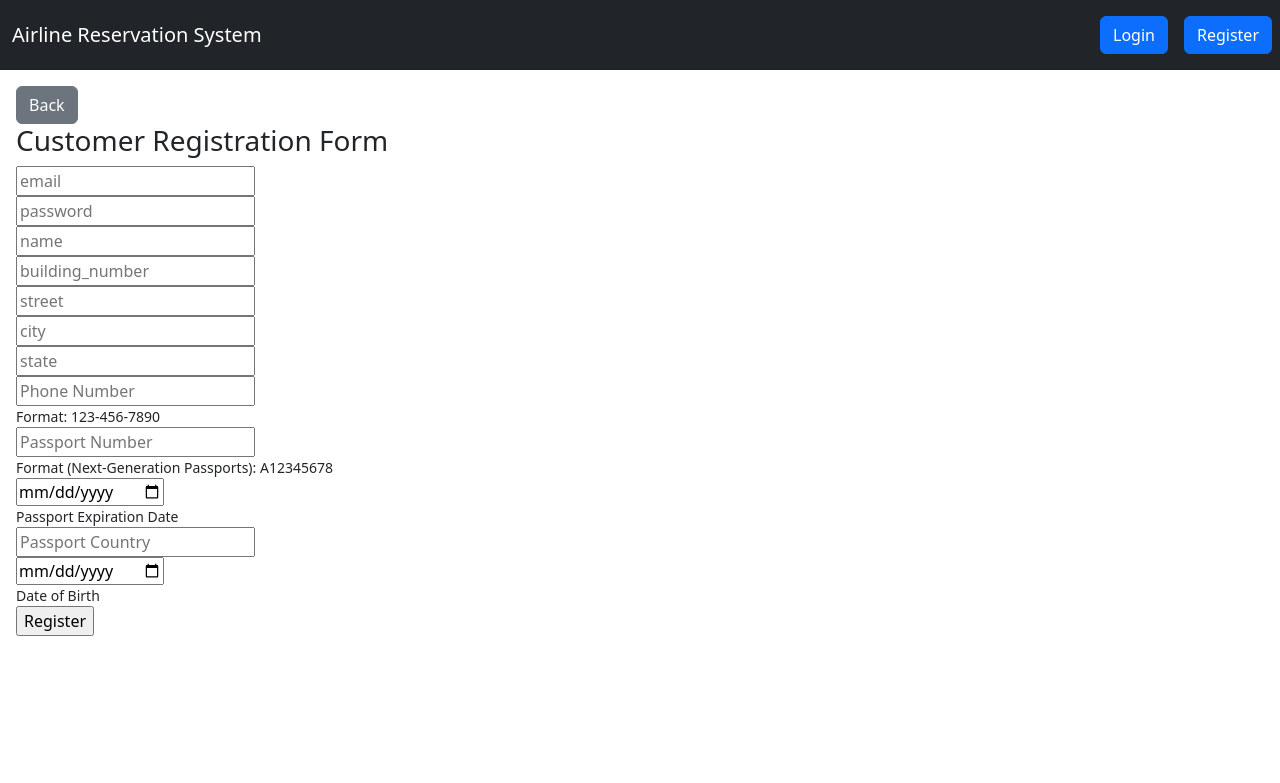
After one commit to BlueTitanium/DatabaseFinalProject, a Flask app: template general/templates/registerCustomer.html in a window 1280 px wide. The commit adds this page. Shown: the top 783 px of the page. Run offline with Flask 2, Linux system fonts and the light colour scheme; the template is opened without the code that fills it, so the values that code supplies are empty.

Commit message:
added register buttons

```diff
--- /dev/null
+++ b/general/templates/registerCustomer.html
@@ -0,0 +1,71 @@
+<html>
+
+<head>
+	<meta charset="utf-8">
+	<meta name="viewport" content="width=device-width, initial-scale=1">
+	<title>Airline Registration</title>
+	<!-- bootstrap css -->
+	<link href="https://cdn.jsdelivr.net/npm/bootstrap@5.2.2/dist/css/bootstrap.min.css" rel="stylesheet"
+		integrity="sha384-Zenh87qX5JnK2Jl0vWa8Ck2rdkQ2Bzep5IDxbcnCeuOxjzrPF/et3URy9Bv1WTRi" crossorigin="anonymous">
+</head>
+
+<body>
+	<nav class="navbar navbar-expand navbar-dark bg-dark">
+
+		<div class="container-fluid">
+			<a class="navbar-brand" href="/">Airline Reservation System</a>
+		</div>
+		<a class="btn btn-primary m-2" href="/login">Login</a>
+
+		<a class="btn btn-primary m-2" href="/register">Register</a>
+	</nav>
+	<div class="m-3">
+		<a class="btn btn-secondary" href="/register">Back</a>
+		<h3>Customer Registration Form</h3>
+					<form action="/customerRegisterAuth" method="POST">
+
+						<input type="email" name="email" placeholder="email" required /> <br />
+						<input type="password" name="password" placeholder="password" required /><br />
+
+						<input type="text" name="name" placeholder="name" required /><br />
+						<input type="text" name="building_number" placeholder="building_number" required /><br />
+						<input type="text" name="street" placeholder="street" required /><br />
+						<input type="text" name="city" placeholder="city" required /><br />
+						<input type="text" name="state" placeholder="state" required /><br />
+						<input type="tel" name="phone_number" placeholder="Phone Number"
+							pattern="[0-9]{3}-[0-9]{3}-[0-9]{4}" required /><br />
+						<small>Format: 123-456-7890</small><br>
+
+						<input type="text" name="passport_number" placeholder="Passport Number"
+							pattern="[A-Z]{1}[0-9]{8}" required /><br />
+						<small>Format (Next-Generation Passports): A12345678</small><br>
+
+						<input type="date" name="passport_expiration" placeholder="Passport Expiration"
+							required /><br />
+							<small>Passport Expiration Date</small><br>
+						<input type="text" name="passport_country" placeholder="Passport Country" required /><br />
+
+						<input type="date" name="date_of_birth" placeholder="Date Of Birth" required /><br /><small>Date of Birth</small><br>
+
+						<input type="submit" value=Register />
+						{% if error %}
+						<p class="error"><strong>Error:</strong> {{error}}</p>
+						{% endif %}
+					</form>
+	</div>
+
+
+
+	<!-- bootstrap scripts -->
+	<script src="https://cdn.jsdelivr.net/npm/bootstrap@5.2.2/dist/js/bootstrap.bundle.min.js"
+		integrity="sha384-OERcA2EqjJCMA+/3y+gxIOqMEjwtxJY7qPCqsdltbNJuaOe923+mo//f6V8Qbsw3"
+		crossorigin="anonymous"></script>
+	<script src="https://cdn.jsdelivr.net/npm/@popperjs/core@2.11.6/dist/umd/popper.min.js"
+		integrity="sha384-oBqDVmMz9ATKxIep9tiCxS/Z9fNfEXiDAYTujMAeBAsjFuCZSmKbSSUnQlmh/jp3"
+		crossorigin="anonymous"></script>
+	<script src="https://cdn.jsdelivr.net/npm/bootstrap@5.2.2/dist/js/bootstrap.min.js"
+		integrity="sha384-IDwe1+LCz02ROU9k972gdyvl+AESN10+x7tBKgc9I5HFtuNz0wWnPclzo6p9vxnk"
+		crossorigin="anonymous"></script>
+</body>
+
+</html>
```
Also changed, not shown: general/routes.py (+8 -0 lines), general/templates/register.html (+10 -2 lines), general/templates/registerAirlineStaff.html (added, +59 -0 lines).
